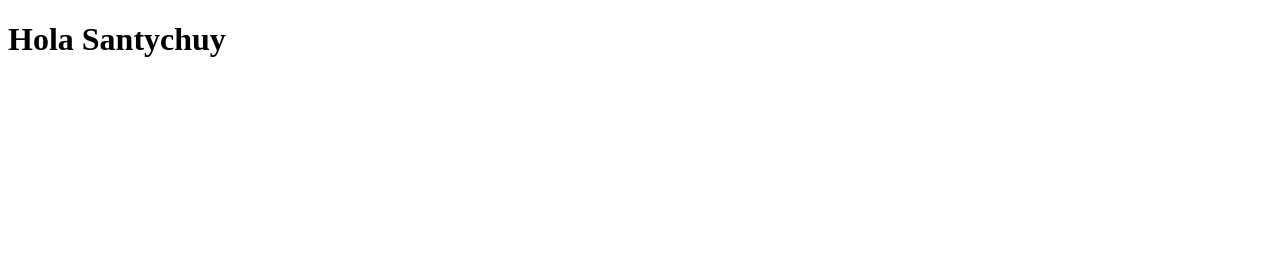
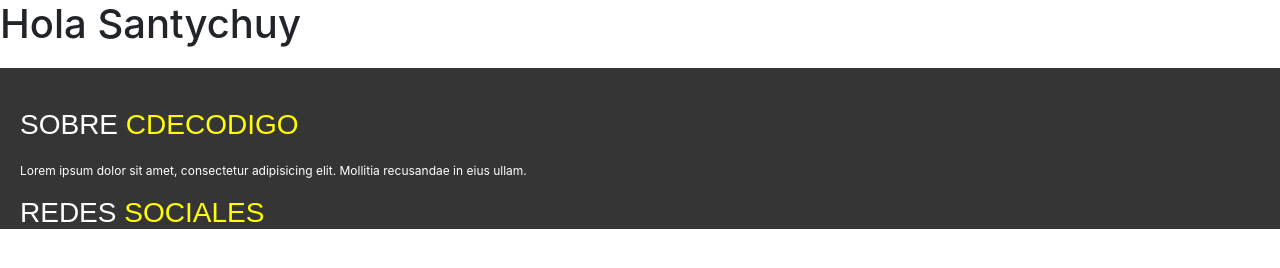
Before and after one commit to cdecodigo/pagina, a plain HTML site: page index.html in a window 1280 px wide. Drawn offline with nearby package versions, Linux system fonts and the light colour scheme.

Commit message:
. Pequeño avance, agregado Bootstrap

```diff
--- a/index.html
+++ b/index.html
@@ -4,9 +4,34 @@
     <meta charset="UTF-8">
     <meta name="viewport" content="width=device-width, initial-scale=1.0">
     <meta http-equiv="X-UA-Compatible" content="ie=edge">
+    <!-- <link rel="shortcut icon" href="/icon/favicon.ico"> -->
+    <link rel="stylesheet" href="./main.css">
+    <!-- Bootstrap 4 -->
+    <link rel="stylesheet" href="https://stackpath.bootstrapcdn.com/bootstrap/4.2.1/css/bootstrap.min.css" integrity="sha384-GJzZqFGwb1QTTN6wy59ffF1BuGJpLSa9DkKMp0DgiMDm4iYMj70gZWKYbI706tWS" crossorigin="anonymous">
     <title>CdeCódigo</title>
 </head>
 <body>
     <h1>Hola Santychuy</h1>
+
+    <footer>
+        <div class="contenedor">
+            <div class="footer-informacion">
+                <h3>Sobre <span>CdeCodigo</span></h3>
+                <p>Lorem ipsum dolor sit amet, consectetur adipisicing elit. Mollitia recusandae in eius ullam.</p>
+            </div>
+
+            <div class="menu">
+                <h3>Redes <span>Sociales</span></h3>
+                <nav class="redes-sociales">
+                    <a href="#"><i class="fa fa-facebook" aria-hidden="true"></i></a>
+                    <a href="#"><i class="fa fa-twitter" aria-hidden="true"></i></a>
+                    <a href="#"><i class="fa fa-pinterest" aria-hidden="true"></i></a>
+                    <a href="#"><i class="fa fa-youtube-play" aria-hidden="true"></i></a>
+                    <a href="#"><i class="fa fa-instagram" aria-hidden="true"></i></a>
+                </nav>
+            </div>
+        </div>
+    </footer>
+
 </body>
 </html>
--- /dev/null
+++ b/main.css
@@ -0,0 +1,32 @@
+footer{
+    background-color: #353535;
+    padding-top: 40px;
+    margin-top: 20px;
+}
+
+footer .contenedor > div{
+    color: white;
+    padding: 0 20px;
+    font-size: 12px;
+    text-align: justify;
+}
+
+footer h3{
+    color: white;
+    text-transform: uppercase;
+    font-family: 'Oswald', sans-serif;
+    margin-bottom: 20px;
+}
+
+footer h3 span{
+    color: yellow;
+}
+
+footer.footer-informacion{
+    float: left;
+    margin: 50%;
+}
+footer.redes-sociales{
+    float: right;
+    margin: 50%;
+}
```
